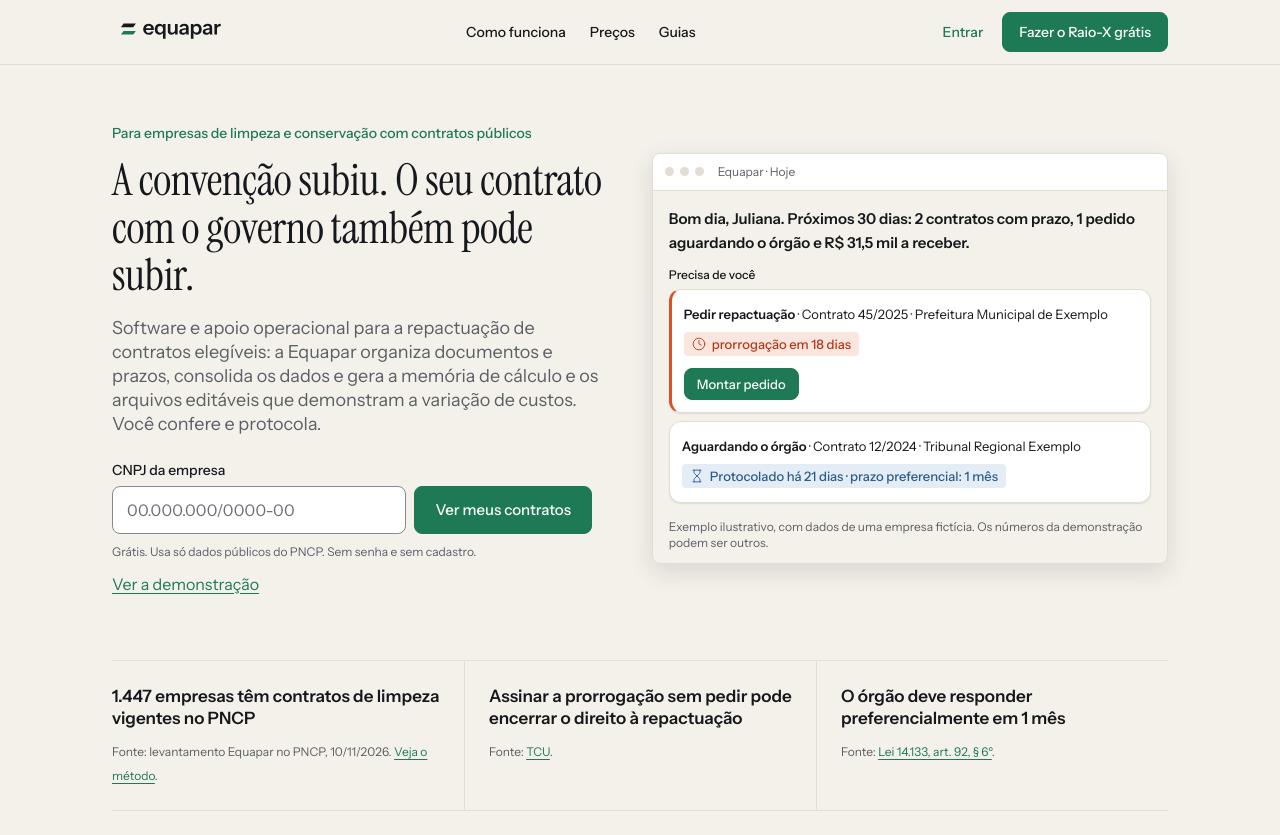
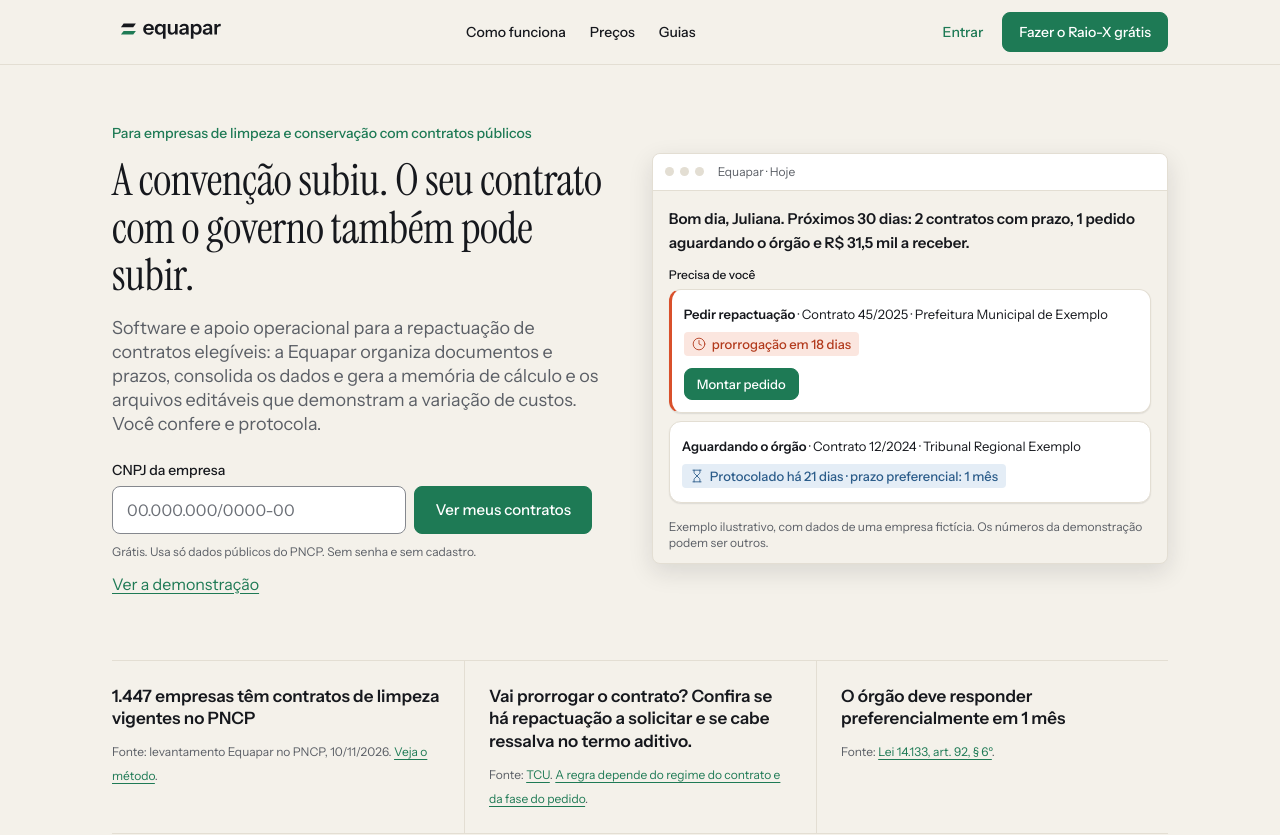
Before and after one commit to murylomarques/Equapar, a Next.js app: page / in a window 1280 px wide. Shown: the top 835 px of the page. Built offline with nearby package versions, Linux system fonts and the light colour scheme; no server answers.

Commit message:
C1 Frase sobre prorrogação: confira se há repactuação a solicitar e se cabe ressalva (MINUTA), com a fonte do TCU

```diff
--- a/src/app/(site)/page.tsx
+++ b/src/app/(site)/page.tsx
@@ -53,13 +53,14 @@ export default function Landing() {
             </small>
           </div>
           <div>
-            <strong>Assinar a prorrogação sem pedir pode encerrar o direito à repactuação</strong>
+            {/* C1 (MINUTA até o advogado aprovar) */}
+            <strong>Vai prorrogar o contrato? Confira se há repactuação a solicitar e se cabe ressalva no termo aditivo.</strong>
             <small>
               Fonte:{" "}
               <a href={FONTES.preclusao.url} target="_blank" rel="noreferrer">
                 TCU
               </a>
-              .
+              . <Link href="/guias/prorrogacao-sem-perder-a-repactuacao">A regra depende do regime do contrato e da fase do pedido</Link>.
             </small>
           </div>
           <div>
```
